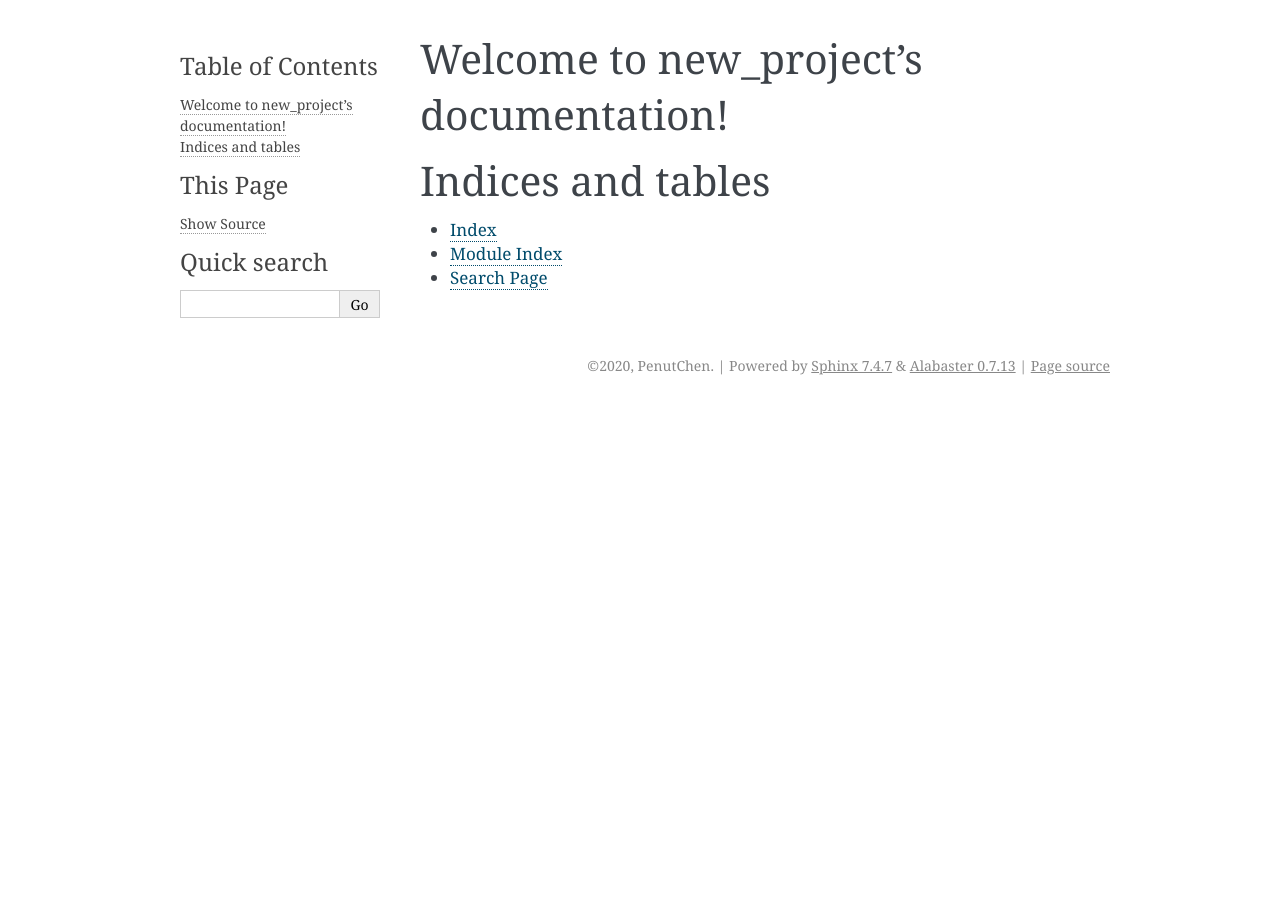
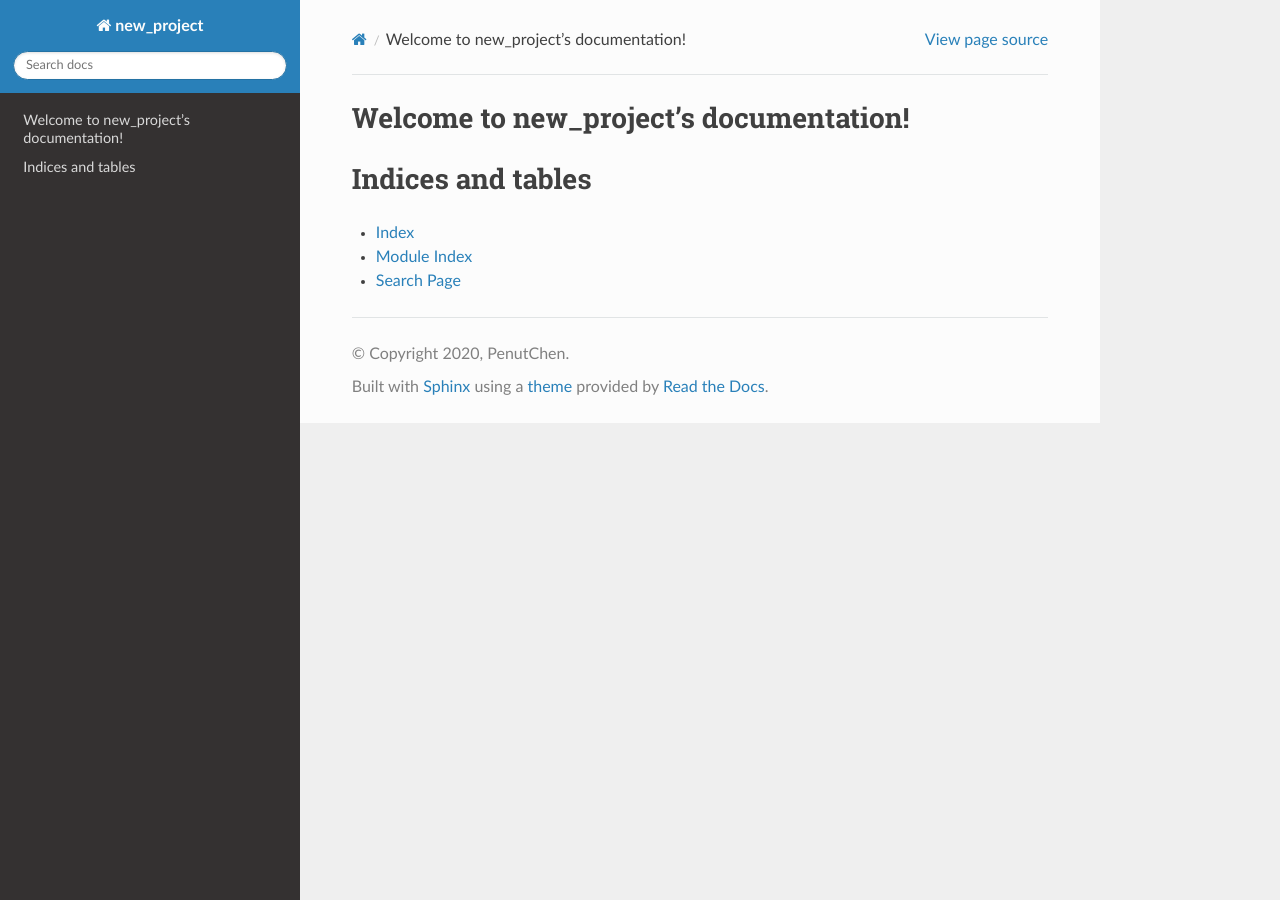
Before and after one commit to penut85420/HelloDocs, a Sphinx documentation site: the page built from docs/index.rst, in a window 1280 px wide. Built offline with Sphinx 7.4.7 and the Read the Docs theme 2.0.0, drawn with Linux system fonts in a browser that asks for light colours.

Commit message:
Chnage theme

```diff
--- a/docs/conf.py
+++ b/docs/conf.py
@@ -28,6 +28,7 @@ author = 'PenutChen'
 # extensions coming with Sphinx (named 'sphinx.ext.*') or your custom
 # ones.
 extensions = [
+    "sphinx_rtd_theme"
 ]
 
 # Add any paths that contain templates here, relative to this directory.
@@ -44,7 +45,8 @@ exclude_patterns = ['_build', 'Thumbs.db', '.DS_Store']
 # The theme to use for HTML and HTML Help pages.  See the documentation for
 # a list of builtin themes.
 #
-html_theme = 'alabaster'
+# html_theme = 'alabaster'
+html_theme = "sphinx_rtd_theme"
 
 # Add any paths that contain custom static files (such as style sheets) here,
 # relative to this directory. They are copied after the builtin static files,
```
